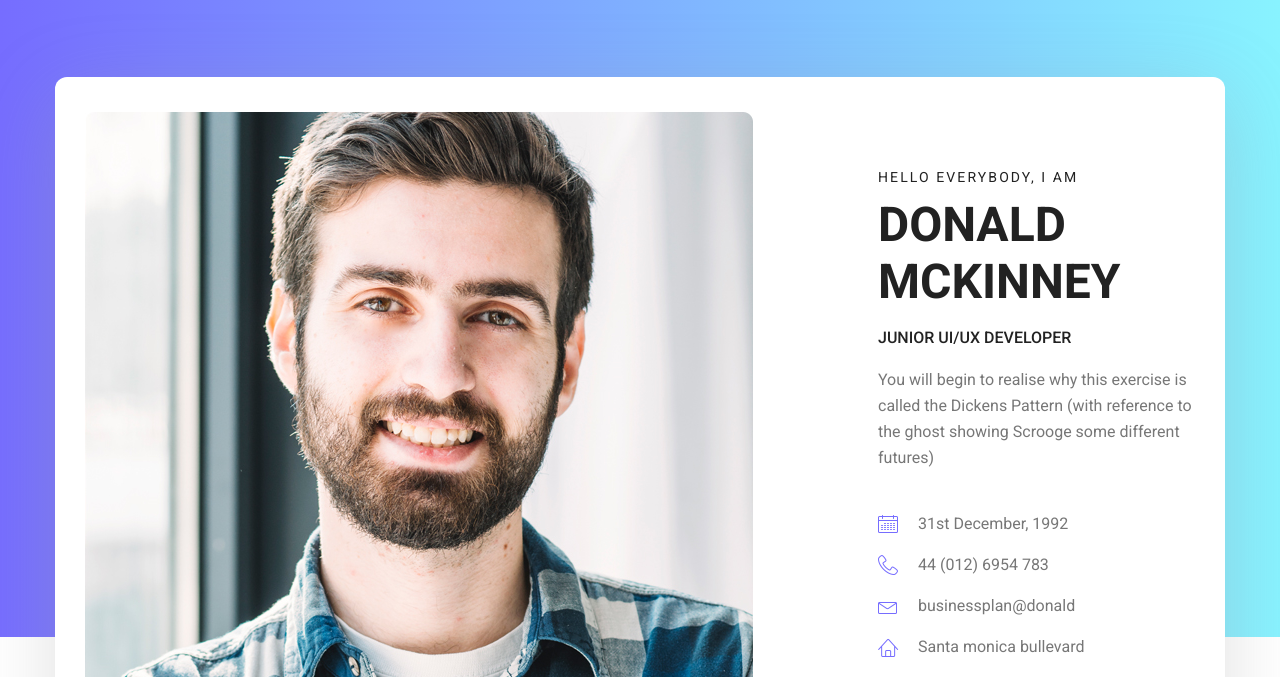
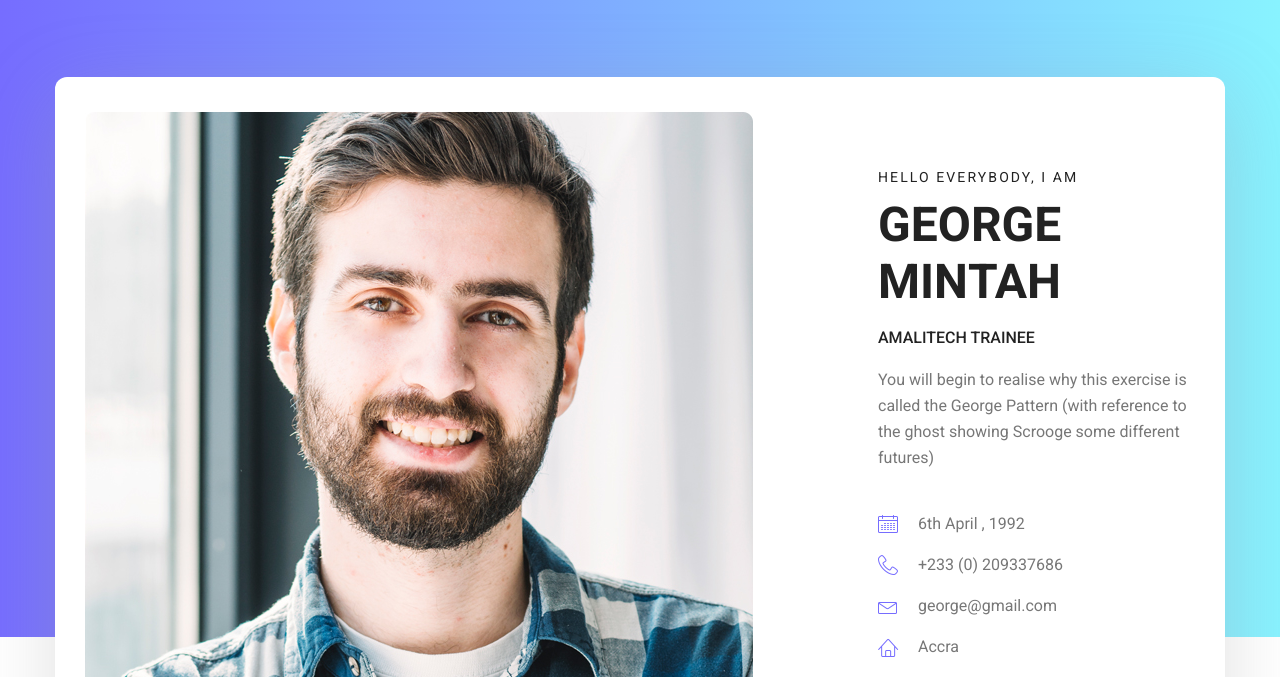
Before and after one commit to easaber/meetme, a plain HTML site: page index.html in a window 1280 px wide. Shown: the part 123-800 px from the top of the page. Drawn offline with Linux system fonts and the light colour scheme.

Commit message:
Change Personal text to my details

```diff
--- a/index.html
+++ b/index.html
@@ -75,14 +75,14 @@
 							<div class="media-body">
 								<div class="personal_text">
 									<h6>Hello Everybody, i am</h6>
-									<h3>Donald McKinney</h3>
-									<h4>Junior UI/UX Developer</h4>
-									<p>You will begin to realise why this exercise is called the Dickens Pattern (with reference to the ghost showing Scrooge some different futures)</p>
+									<h3>George Mintah</h3>
+									<h4>Amalitech Trainee</h4>
+									<p>You will begin to realise why this exercise is called the George Pattern (with reference to the ghost showing Scrooge some different futures)</p>
 									<ul class="list basic_info">
-										<li><a href="#"><i class="lnr lnr-calendar-full"></i> 31st December, 1992</a></li>
-										<li><a href="#"><i class="lnr lnr-phone-handset"></i> 44 (012) 6954 783</a></li>
-										<li><a href="#"><i class="lnr lnr-envelope"></i> businessplan@donald</a></li>
-										<li><a href="#"><i class="lnr lnr-home"></i> Santa monica bullevard</a></li>
+										<li><a href="#"><i class="lnr lnr-calendar-full"></i> 6th April , 1992</a></li>
+										<li><a href="#"><i class="lnr lnr-phone-handset"></i> +233 (0) 209337686</a></li>
+										<li><a href="#"><i class="lnr lnr-envelope"></i> george@gmail.com</a></li>
+										<li><a href="#"><i class="lnr lnr-home"></i> Accra</a></li>
 									</ul>
 									<ul class="list personal_social">
 										<li><a href="#"><i class="fa fa-facebook"></i></a></li>
```
